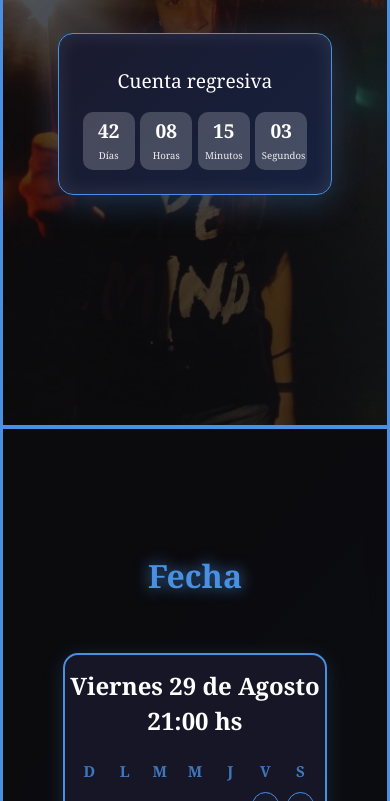
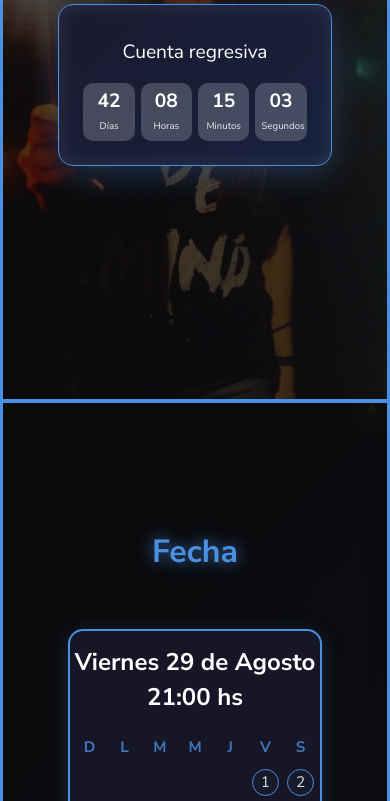
Before and after one commit to pabloluceroschneider/vale-15, a website: page index.html in a window 390 px wide. Shown: the part 448-1249 px from the top of the page. Drawn offline with Linux system fonts and the light colour scheme.

Commit message:
update font-family

```diff
--- a/index.html
+++ b/index.html
@@ -51,7 +51,7 @@
       }
 
       body {
-        font-family: "Georgia", serif;
+        font-family: "Nunito Sans", Georgia, serif;
         overflow-x: hidden;
         background: linear-gradient(
           135deg,
@@ -67,6 +67,9 @@
 
       .section {
         min-height: 100vh;
+        height: calc(100dvh - 75px);
+        max-height: calc(100dvh - 75px);
+        overflow-y: auto;
         display: flex;
         flex-direction: column;
         justify-content: center;
@@ -86,7 +89,9 @@
 
       @media (max-width: 768px) {
         .section {
-          min-height: calc(100vh - 60px);
+          min-height: calc(100vh - 75px);
+          height: calc(100dvh - 75px);
+          max-height: calc(100dvh - 75px);
           padding-top: 80px;
           padding-bottom: 2rem;
         }
@@ -94,7 +99,9 @@
 
       @media (max-width: 480px) {
         .section {
-          min-height: calc(100vh - 80px);
+          min-height: calc(100vh - 75px);
+          height: calc(100dvh - 75px);
+          max-height: calc(100dvh - 75px);
           padding-top: 100px;
           padding-bottom: 1rem;
         }
@@ -664,6 +671,10 @@
         }
       }
     </style>
+    <link
+      href="https://fonts.googleapis.com/css2?family=Nunito+Sans:wght@400;700&display=swap"
+      rel="stylesheet"
+    />
   </head>
   <body>
     <div class="floating-hearts" id="hearts-container"></div>
```
